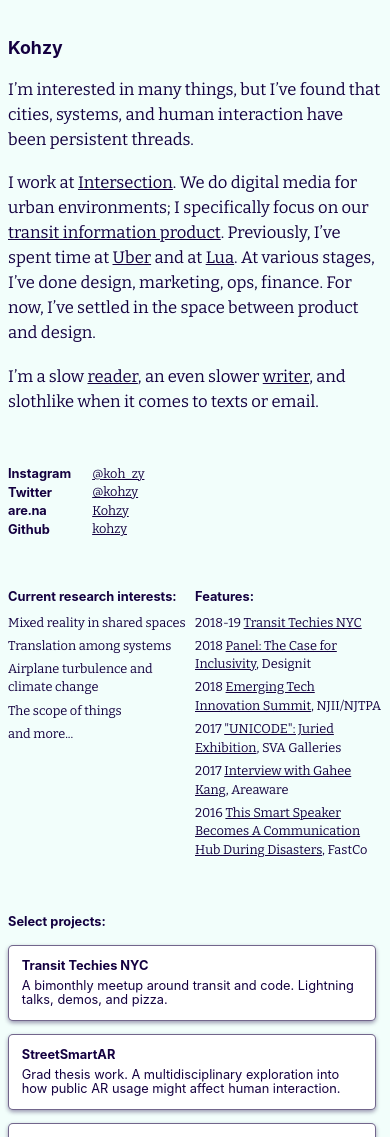
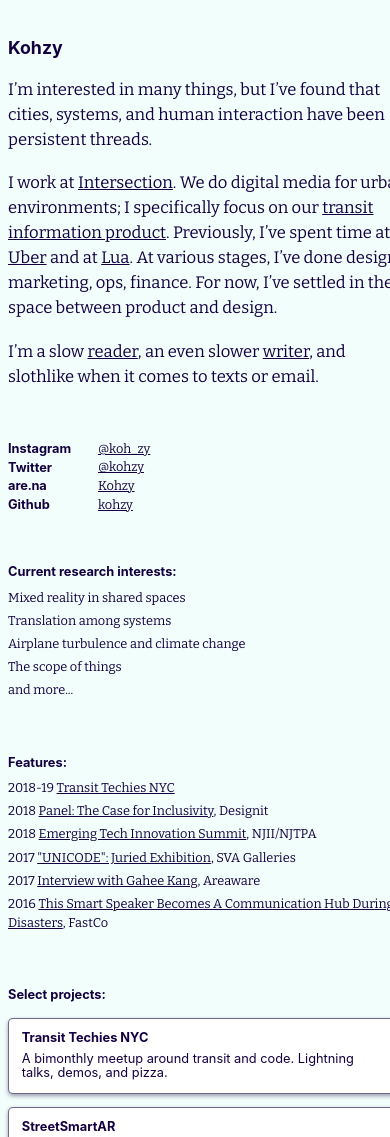
Before and after one commit to kohzy/personalsite, a Gatsby site: page / in a window 390 px wide. Shown: the top 1137 px of the page. Built offline with nearby package versions, Linux system fonts and the light colour scheme; Gatsby itself is replaced by a stand-in of ours.

Commit message:
fixed two-column wrapping behavior

```diff
--- a/src/components/layout.css
+++ b/src/components/layout.css
@@ -635,6 +635,17 @@ pre tt:after {
   flex: 1;
 }
 
+.flex-grid-half {
+  display: flex;
+  flex-wrap: wrap;
+  justify-content: space-between;
+}
+
+.flex-grid-half .col {
+  max-width: 48%;
+  min-width: 400px;
+}
+
 .flex-grid-thirds {
   display: flex;
   flex-wrap: wrap;
@@ -740,6 +751,15 @@ footer {
     width: 45%;
   }
 
+  .flex-grid-half .col {
+    max-width: 100%;
+  }
+
+  .flex-grid-half .col:last-of-type {
+    margin-top: 4rem;
+
+  }
+
   .flex-grid-thirds .col {
     max-width: 50%;
   }
--- a/src/pages/index.js
+++ b/src/pages/index.js
@@ -55,7 +55,7 @@ const IndexPage = () => (
       </div>
     </section>
     <section>
-      <div className="flex-grid">
+      <div className="flex-grid-half">
         <div className="col">
           <h4>Current research interests:</h4>
           <ul>
```
